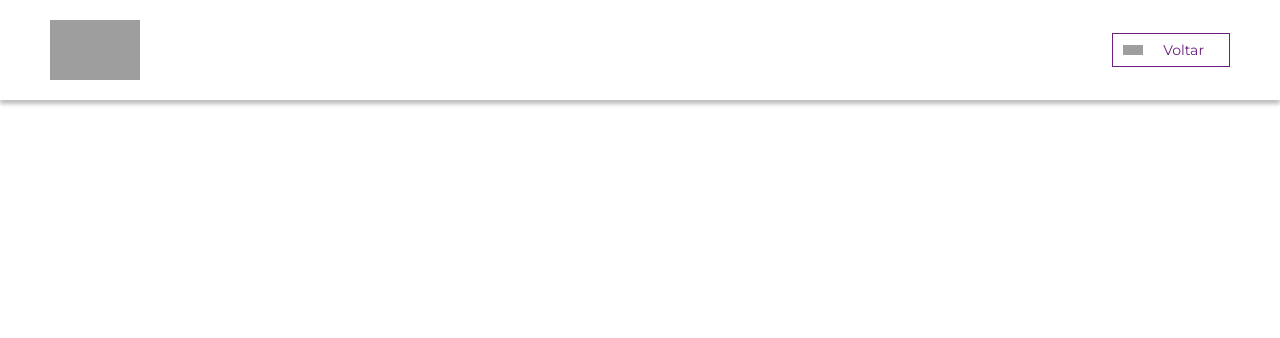
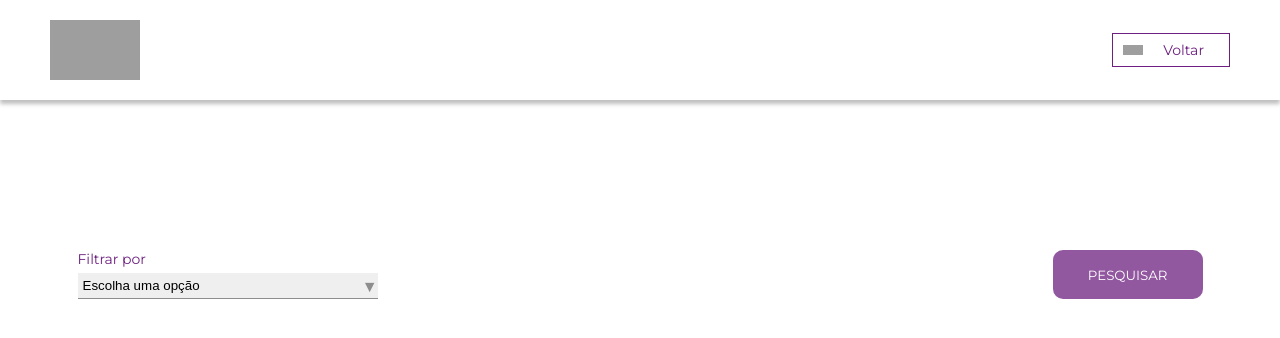
Before and after one commit to rarysson/Country-Finder, a Vue app: page / in a window 1280 px wide. Shown: the top 338 px of the page. Built offline with nearby package versions, Linux system fonts and the light colour scheme; grey boxes are pictures that could not be loaded.

Commit message:
Adicionado busca de país

```diff
--- a/src/App.vue
+++ b/src/App.vue
@@ -24,14 +24,21 @@
 
 :root {
   --main-color: #6d2080;
+  --gray-color: #8d8d8d;
 }
 
 button {
   font-family: inherit;
   cursor: pointer;
+  border: none;
 }
 
 input {
   font-family: inherit;
 }
+
+/* Estilos do app */
+#app {
+  height: 100vh;
+}
 </style>
--- /dev/null
+++ b/src/components/CountryCard.vue
@@ -0,0 +1,31 @@
+<template>
+  <div class="country-card">
+    <img :src="country.flag" alt="country flag" />
+  </div>
+</template>
+
+<script>
+export default {
+  name: "CountryCard",
+
+  props: {
+    country: {
+      type: Object,
+      required: true
+    }
+  }
+};
+</script>
+
+<style scoped>
+.country-card {
+  height: 180px;
+  box-shadow: 0px 4px 4px rgba(0, 0, 0, 0.25);
+}
+
+img {
+  width: 100%;
+  height: 180px;
+  object-fit: cover;
+}
+</style>
--- /dev/null
+++ b/src/components/FilterByRegionSelect.vue
@@ -0,0 +1,67 @@
+<template>
+  <div class="container">
+    <span>Região</span>
+    <div class="select-wrapper">
+      <select v-model="value" @change="$emit('filter', value)">
+        <option value="" disabled>Escolha uma região</option>
+        <option value="africa">África</option>
+        <option value="americas">Américas</option>
+        <option value="asia">Ásia</option>
+        <option value="europe">Europa</option>
+        <option value="oceania">Oceania</option>
+      </select>
+    </div>
+  </div>
+</template>
+
+<script>
+export default {
+  name: "FilterByRegionSelect",
+
+  data() {
+    return {
+      value: ""
+    };
+  }
+};
+</script>
+
+<style scoped>
+.container {
+  display: flex;
+  flex-direction: column;
+}
+
+span {
+  color: var(--main-color);
+  font-size: 14px;
+  margin-bottom: 5px;
+}
+
+.select-wrapper {
+  position: relative;
+}
+
+.select-wrapper::after {
+  content: "\25BC";
+  position: absolute;
+  top: 50%;
+  right: 0;
+  transform: translateY(-50%);
+  color: var(--gray-color);
+}
+
+select {
+  border: none;
+  border-bottom: 1px solid var(--gray-color);
+  padding: 5px 25px 5px 5px;
+  appearance: none;
+  width: 100%;
+  min-width: 300px;
+}
+
+option {
+  font-weight: 700;
+  color: var(--gray-color);
+}
+</style>
--- /dev/null
+++ b/src/components/FilterSelect.vue
@@ -0,0 +1,67 @@
+<template>
+  <div class="container">
+    <span>Filtrar por</span>
+    <div class="select-wrapper">
+      <select v-model="value" @change="$emit('filter', value)">
+        <option value="" disabled>Escolha uma opção</option>
+        <option value="region">Região</option>
+        <option value="capital">Capital</option>
+        <option value="lang">Língua</option>
+        <option value="name">País</option>
+        <option value="callingcode">Código de ligação</option>
+      </select>
+    </div>
+  </div>
+</template>
+
+<script>
+export default {
+  name: "FilterSelect",
+
+  data() {
+    return {
+      value: ""
+    };
+  }
+};
+</script>
+
+<style scoped>
+.container {
+  display: flex;
+  flex-direction: column;
+}
+
+span {
+  color: var(--main-color);
+  font-size: 14px;
+  margin-bottom: 5px;
+}
+
+.select-wrapper {
+  position: relative;
+}
+
+.select-wrapper::after {
+  content: "\25BC";
+  position: absolute;
+  top: 50%;
+  right: 0;
+  transform: translateY(-50%);
+  color: var(--gray-color);
+}
+
+select {
+  border: none;
+  border-bottom: 1px solid var(--gray-color);
+  padding: 5px 25px 5px 5px;
+  appearance: none;
+  width: 100%;
+  min-width: 300px;
+}
+
+option {
+  font-weight: 700;
+  color: var(--gray-color);
+}
+</style>
--- /dev/null
+++ b/src/components/SearchInput.vue
@@ -0,0 +1,39 @@
+<template>
+  <div class="container">
+    <span>Digite a busca do filtro</span>
+    <input v-model.trim="searchTerm" @input="$emit('input', searchTerm)" />
+  </div>
+</template>
+
+<script>
+export default {
+  name: "SearchInput",
+
+  data() {
+    return {
+      searchTerm: ""
+    };
+  }
+};
+</script>
+
+<style scoped>
+.container {
+  display: flex;
+  flex-direction: column;
+}
+
+span {
+  color: var(--main-color);
+  font-size: 14px;
+  margin-bottom: 5px;
+}
+
+input {
+  border: none;
+  border-bottom: 1px solid var(--gray-color);
+  padding: 5px;
+  width: 100%;
+  min-width: 300px;
+}
+</style>
--- a/src/views/Home.vue
+++ b/src/views/Home.vue
@@ -1,17 +1,125 @@
 <template>
-  <div>
+  <div class="page-container">
     <m-header />
+
+    <main>
+      <div class="filters-container">
+        <filter-select @filter="handleFilterChange" />
+        <filter-by-region-select
+          v-show="currentFilter === 'region'"
+          @filter="currentRegion = $event"
+        />
+        <search-input
+          v-show="currentFilter !== 'region' && currentFilter"
+          @input="currentSearch = $event"
+        />
+        <button
+          class="search-btn"
+          :disabled="searchDisabled"
+          @click="searchCountry"
+        >
+          Pesquisar
+        </button>
+      </div>
+
+      <div class="countries-container">
+        <country-card
+          v-for="country in countries"
+          :key="country.name"
+          :country="country"
+        />
+      </div>
+    </main>
   </div>
 </template>
 
 <script>
+import CountryCard from "../components/CountryCard.vue";
+import FilterByRegionSelect from "../components/FilterByRegionSelect.vue";
+import FilterSelect from "../components/FilterSelect.vue";
 import MHeader from "../components/MHeader.vue";
+import SearchInput from "../components/SearchInput.vue";
 
 export default {
   name: "Home",
 
   components: {
-    MHeader
+    MHeader,
+    FilterSelect,
+    FilterByRegionSelect,
+    SearchInput,
+    CountryCard
+  },
+
+  data() {
+    return {
+      currentFilter: "",
+      currentRegion: "",
+      currentSearch: "",
+      countries: []
+    };
+  },
+
+  computed: {
+    searchDisabled() {
+      return !this.currentRegion && !this.currentSearch;
+    }
+  },
+
+  methods: {
+    handleFilterChange(filter) {
+      this.currentFilter = filter;
+      this.currentRegion = "";
+      this.currentSearch = "";
+    },
+
+    async searchCountry() {
+      const url = this.currentRegion
+        ? `https://restcountries.eu/rest/v2/region/${this.currentRegion}`
+        : `https://restcountries.eu/rest/v2/${this.currentFilter}/${this.currentSearch}`;
+      const response = await fetch(url);
+      const countries = await response.json();
+
+      this.countries = countries;
+    }
   }
 };
 </script>
+
+<style scoped>
+.page-container {
+  height: 100%;
+}
+
+main {
+  max-width: 1125px;
+  margin: 0 auto;
+  padding: 150px 0 50px;
+}
+
+.filters-container {
+  display: flex;
+  justify-content: space-between;
+  margin-bottom: 50px;
+}
+
+.countries-container {
+  display: grid;
+  grid-template-columns: repeat(auto-fill, minmax(315px, 1fr));
+  justify-content: center;
+  gap: 20px 90px;
+}
+
+.search-btn {
+  text-transform: uppercase;
+  color: white;
+  background-color: var(--main-color);
+  border-radius: 10px;
+  padding: 10px 35px;
+}
+
+.search-btn:disabled {
+  cursor: not-allowed;
+  opacity: 75%;
+}
+</style>
```
